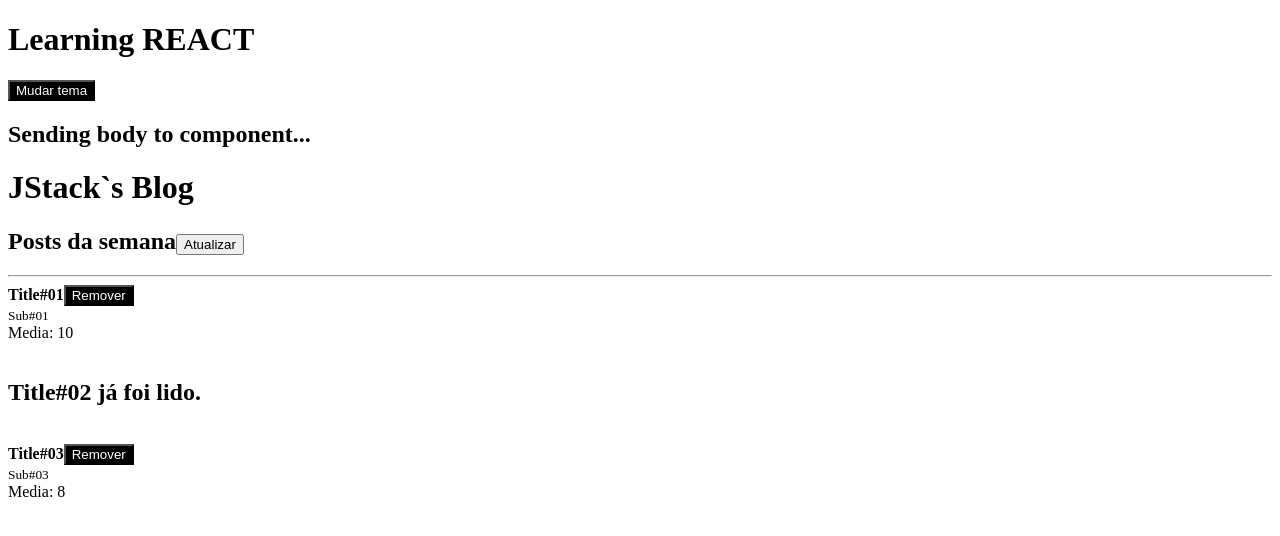
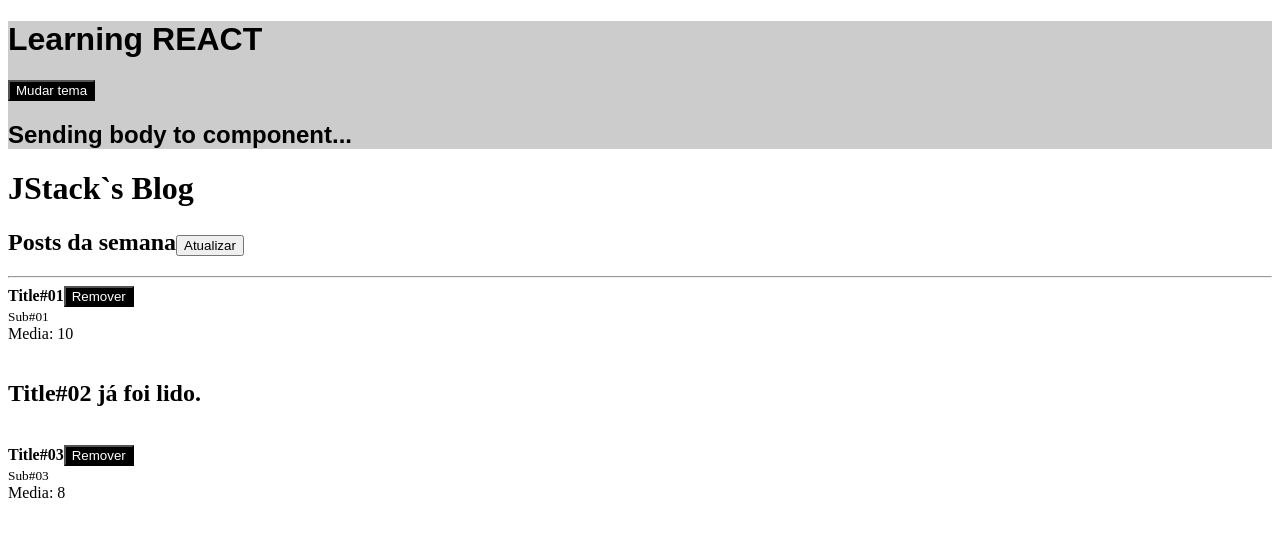
Before and after one commit to EduardoOrestes/learning-react, a React app in the folder react-fundamentos/: page / in a window 1280 px wide. Shown: the top 536 px of the page. Built offline with nearby package versions, Linux system fonts and the light colour scheme.

Commit message:
Inline style

```diff
--- a/react-fundamentos/src/Header.js
+++ b/react-fundamentos/src/Header.js
@@ -17,7 +17,12 @@
   const { onToggleTheme } = useContext(ThemeContext);
 
   return (
-    <>
+    <div
+      style={{
+        background: '#ccc',
+        fontFamily: 'sans-serif'
+      }}
+    >
       <h1>
         {/* {props.title || 'Learning React'} */}
         {props.title}
@@ -28,7 +33,7 @@
       </Button>
 
       {props.children}
-    </>
+    </div>
   )
 }
 
```
